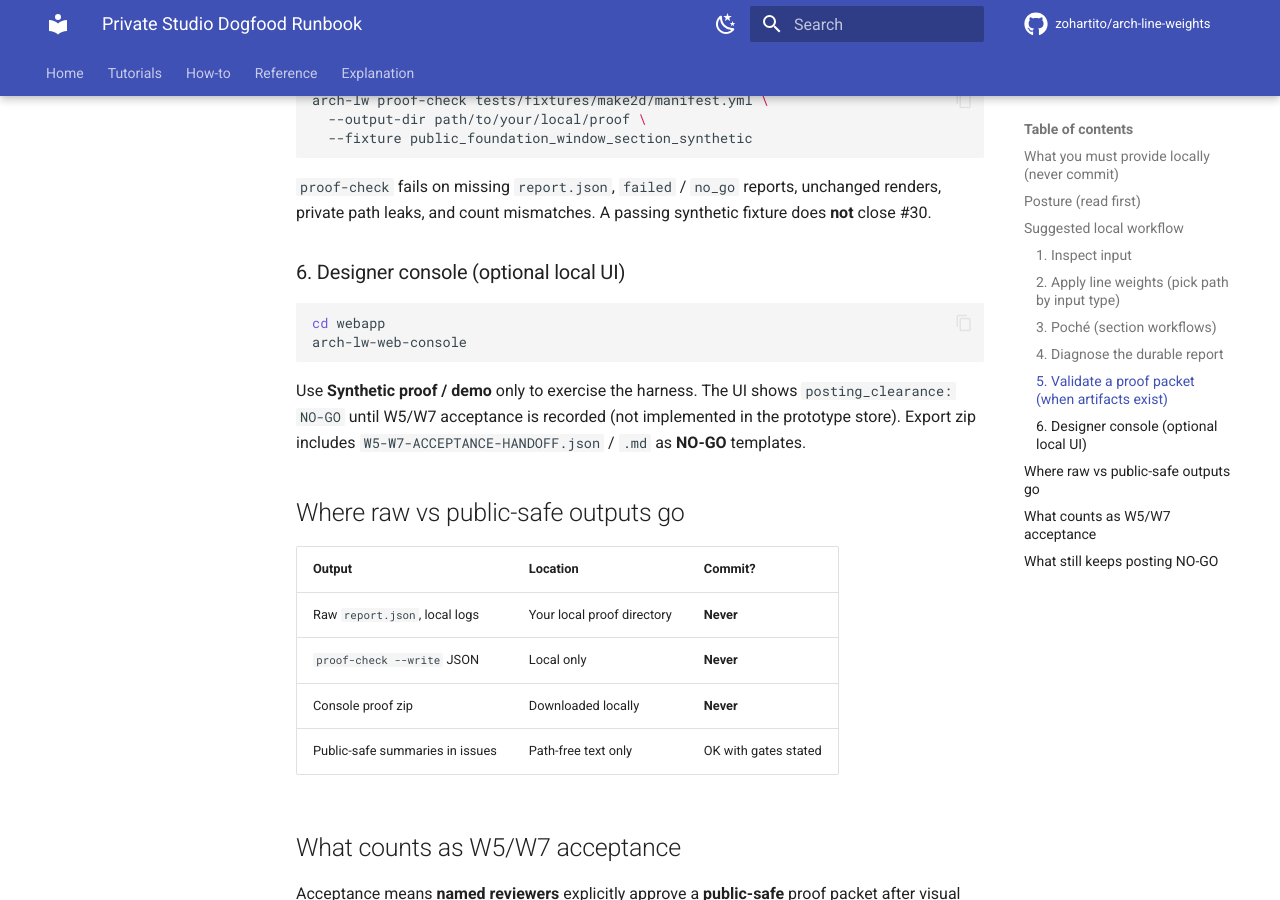
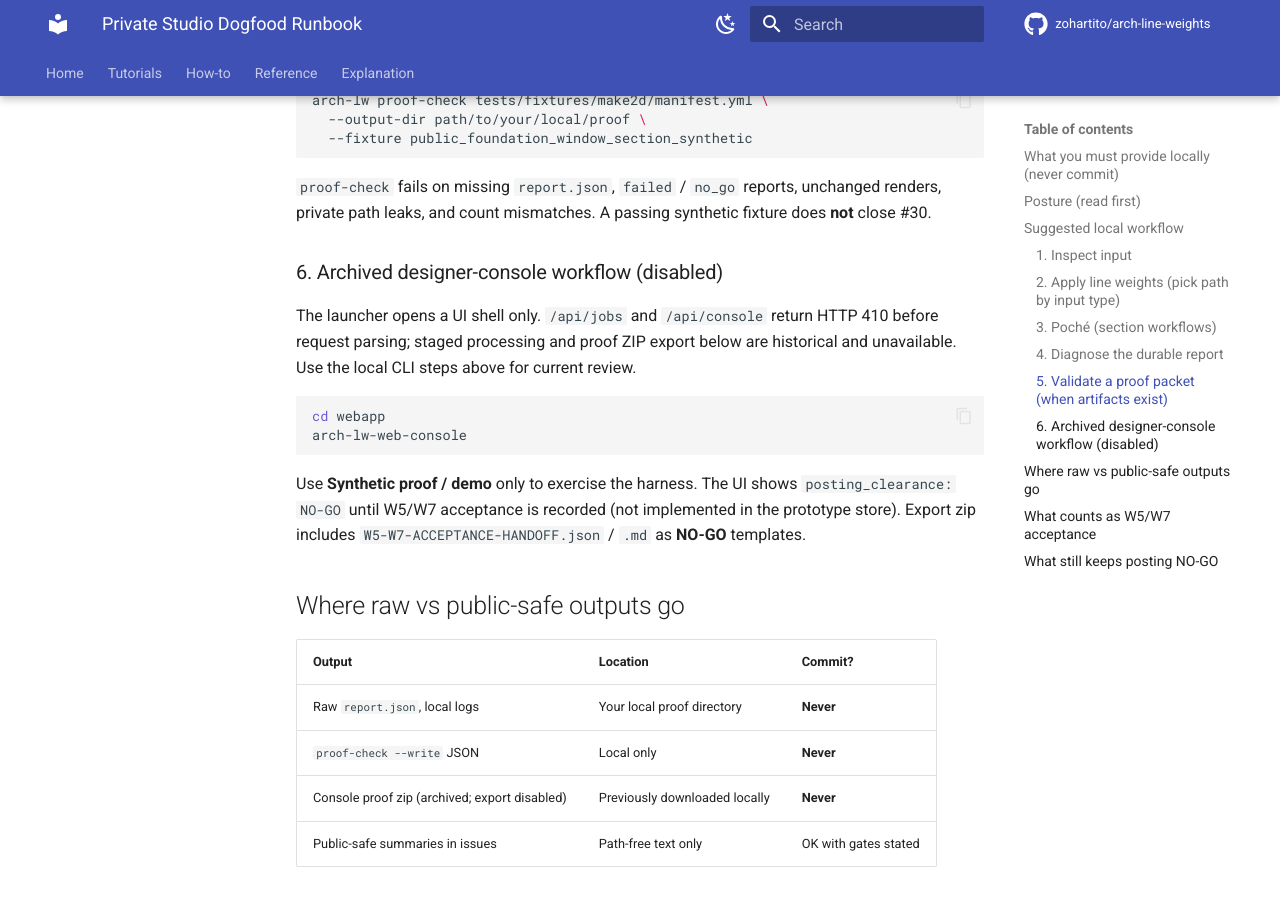
Before and after one commit to zohartito/arch-line-weights, an MkDocs documentation site: the page built from docs/how-to/private-studio-dogfood-runbook.md, in a window 1280 px wide and 900 px high, scrolled down 1652 px. Built offline with MkDocs 1.6.1 and Material for MkDocs 9.7.7, drawn with Linux system fonts in a browser that asks for light colours; comment, search, counter and statistics services are not loaded.

Commit message:
ALW-14: archive tombstoned web processing and proof-export documentation

````diff
--- a/docs/how-to/private-studio-dogfood-runbook.md
+++ b/docs/how-to/private-studio-dogfood-runbook.md
@@ -76,7 +76,11 @@ arch-lw proof-check tests/fixtures/make2d/manifest.yml \
 renders, private path leaks, and count mismatches. A passing synthetic fixture does
 **not** close #30.
 
-### 6. Designer console (optional local UI)
+### 6. Archived designer-console workflow (disabled)
+
+The launcher opens a UI shell only. `/api/jobs` and `/api/console` return
+HTTP 410 before request parsing; staged processing and proof ZIP export below
+are historical and unavailable. Use the local CLI steps above for current review.
 
 ```bash
 cd webapp
@@ -94,7 +98,7 @@ as **NO-GO** templates.
 |--------|----------|---------|
 | Raw `report.json`, local logs | Your local proof directory | **Never** |
 | `proof-check --write` JSON | Local only | **Never** |
-| Console proof zip | Downloaded locally | **Never** |
+| Console proof zip (archived; export disabled) | Previously downloaded locally | **Never** |
 | Public-safe summaries in issues | Path-free text only | OK with gates stated |
 
 ## What counts as W5/W7 acceptance
````
Also changed, not shown: webapp/README.md (+25 -9 lines), 1 other file.
